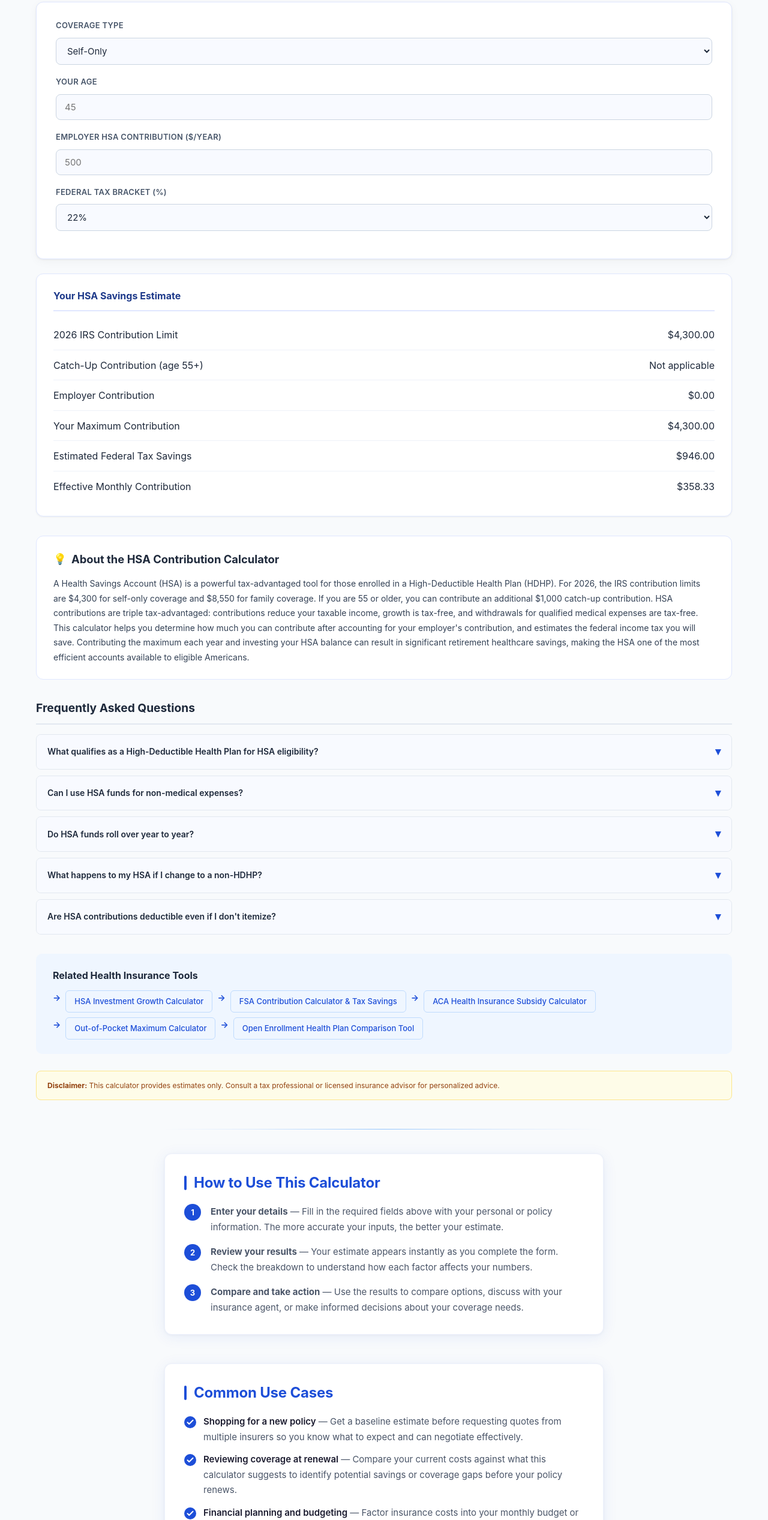
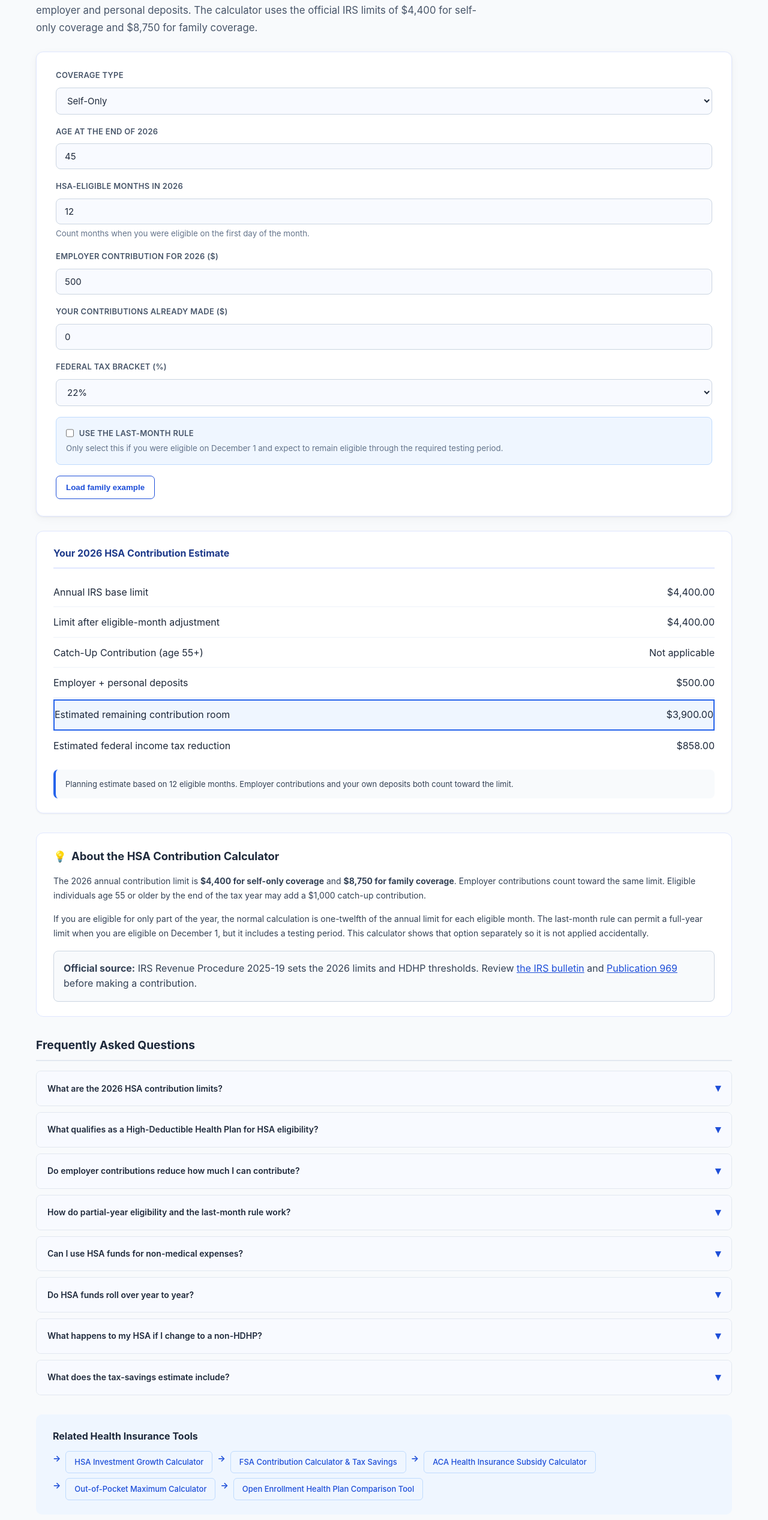
Before and after one commit to woxxxxxxxx/coveragefixpro, a website: page tools/health/hsa-contribution-calculator.html in a window 1280 px wide. Shown: the part 205-2739 px from the top of the page at 60% size. Drawn offline with Linux system fonts and the light colour scheme.

Commit message:
Correct 2026 HSA contribution calculator

```diff
--- a/tools/health/hsa-contribution-calculator.html
+++ b/tools/health/hsa-contribution-calculator.html
@@ -3,16 +3,17 @@
 <head>
 <meta charset="UTF-8">
 <meta name="viewport" content="width=device-width, initial-scale=1.0">
-<meta name="description" content="Estimate annual HSA contribution limits, employer deposits, catch-up contributions, eligible months, and family coverage planning.">
-<title>HSA Contribution Calculator 2026 | CoverageFixPro</title>
+<meta name="description" content="Calculate your 2026 HSA contribution limit after employer and personal deposits, eligible months and the age-55 catch-up. Uses official IRS limits.">
+<meta name="robots" content="index, follow">
+<title>2026 HSA Contribution Limit Calculator | CoverageFixPro</title>
 <script async src="https://www.googletagmanager.com/gtag/js?id=G-5XX4CE3YBR"></script>
 <script>window.dataLayer=window.dataLayer||[];function gtag(){dataLayer.push(arguments);}gtag('js',new Date());gtag('config','G-5XX4CE3YBR');</script>
 <link rel="icon" type="image/svg+xml" href="/favicon.svg">
 <link rel="stylesheet" href="/css/style.css">
 <link rel="stylesheet" href="/assets/css/tool-modules.css">
   <meta property="og:type" content="website">
-  <meta property="og:title" content="HSA Contribution Limit & Tax Savings Calculator 2026">
-  <meta property="og:description" content="HSA Contribution Limit & Tax Savings Calculator 2026 - Free online insurance calculator.">
+  <meta property="og:title" content="2026 HSA Contribution Limit Calculator">
+  <meta property="og:description" content="Estimate how much more you can contribute after employer deposits, personal contributions, eligible months and catch-up eligibility.">
   <meta property="og:image" content="https://coveragefixpro.com/og-image.png">
   <meta property="og:url" content="https://coveragefixpro.com/tools/health/hsa-contribution-calculator.html">
   <link rel="canonical" href="https://coveragefixpro.com/tools/health/hsa-contribution-calculator.html">
@@ -20,9 +21,9 @@
 {
   "@context": "https://schema.org",
   "@type": "WebApplication",
-  "name": "HSA Contribution Limit & Tax Savings Calculator 2026",
+  "name": "2026 HSA Contribution Limit Calculator",
   "url": "https://coveragefixpro.com/tools/health/hsa-contribution-calculator.html",
-  "description": "HSA Contribution Limit & Tax Savings Calculator 2026 - free online insurance calculator.",
+  "description": "Calculates a planning estimate of the 2026 HSA contribution limit using coverage type, eligible months, employer deposits, personal contributions and age-55 catch-up eligibility.",
   "applicationCategory": "FinanceApplication",
   "operatingSystem": "Any",
   "isAccessibleForFree": true,
@@ -49,7 +50,7 @@
       {
         "@type": "ListItem",
         "position": 3,
-        "name": "HSA Contribution Limit & Tax Savings Calculator 2026",
+        "name": "2026 HSA Contribution Limit Calculator",
         "item": "https://coveragefixpro.com/tools/health/hsa-contribution-calculator.html"
       }
     ]
@@ -57,7 +58,15 @@
 }
   </script>
 <meta name="twitter:card" content="summary_large_image">
-<style>.portfolio-skip-link{position:fixed;left:12px;top:12px;z-index:10000;padding:.65rem .9rem;background:#111827;color:#fff;border-radius:4px;transform:translateY(-160%)}.portfolio-skip-link:focus{transform:none}</style>
+<style>
+.portfolio-skip-link{position:fixed;left:12px;top:12px;z-index:10000;padding:.65rem .9rem;background:#111827;color:#fff;border-radius:4px;transform:translateY(-160%)}.portfolio-skip-link:focus{transform:none}
+.tool-intro{max-width:760px;color:#475569;font-size:1.05rem;line-height:1.75;margin:-.35rem 0 1.5rem}
+.form-group small{display:block;color:#64748b;line-height:1.45;margin-top:.35rem}.checkbox-group{grid-column:1/-1;background:#eff6ff;border:1px solid #bfdbfe;border-radius:8px;padding:1rem}.checkbox-group label{display:flex;align-items:center;gap:.55rem}.checkbox-group input{width:1.1rem;height:1.1rem}
+.example-btn{border:1px solid #1d4ed8;background:#fff;color:#1d4ed8;border-radius:7px;padding:.7rem 1rem;font-weight:700;cursor:pointer}.example-btn:hover{background:#eff6ff}
+.result-item.highlight{border:2px solid #2563eb;background:#eff6ff}.result-note{margin:1rem 0 0;padding:.85rem 1rem;background:#f8fafc;border-left:4px solid #2563eb;color:#334155;line-height:1.6}.result-note.warning{background:#fff7ed;border-left-color:#ea580c;color:#9a3412}
+.source-card{margin-top:1rem;padding:1rem;background:#f8fafc;border:1px solid #cbd5e1;border-radius:8px;color:#334155}.source-card a{color:#1d4ed8;text-decoration:underline}
+@media(max-width:640px){.tool-intro{font-size:.98rem}.calculator-box{padding:1rem}.result-grid{grid-template-columns:1fr}.example-btn{width:100%}}
+</style>
 </head>
 <body>
 <a class="portfolio-skip-link" href="#main-content">Skip to main content</a>
@@ -68,7 +77,8 @@
 </div></header>
 <main id="main-content">
 <nav class="breadcrumb"><a href="/">Home</a> &gt; <a href="/tools/health/">Health Insurance</a> &gt; HSA Contribution Calculator</nav>
-<h1>HSA Contribution Limit & Tax Savings Calculator 2026</h1>
+<h1>2026 HSA Contribution Limit Calculator</h1>
+<p class="tool-intro">Estimate the maximum you may contribute for 2026 and how much room remains after employer and personal deposits. The calculator uses the official IRS limits of $4,400 for self-only coverage and $8,750 for family coverage.</p>
 <div class="calculator-box">
   <div class="form-group">
     <label for="coverage_type">Coverage Type</label>
@@ -78,12 +88,21 @@
     </select>
   </div>
   <div class="form-group">
-    <label for="age">Your Age</label>
-    <input type="number" id="age" placeholder="45" oninput="calculate()">
+    <label for="age">Age at the end of 2026</label>
+    <input type="number" id="age" min="0" max="120" value="45" oninput="calculate()">
   </div>
   <div class="form-group">
-    <label for="employer_contribution">Employer HSA Contribution ($/year)</label>
-    <input type="number" id="employer_contribution" placeholder="500" oninput="calculate()">
+    <label for="eligible_months">HSA-eligible months in 2026</label>
+    <input type="number" id="eligible_months" min="1" max="12" value="12" oninput="calculate()">
+    <small>Count months when you were eligible on the first day of the month.</small>
+  </div>
+  <div class="form-group">
+    <label for="employer_contribution">Employer contribution for 2026 ($)</label>
+    <input type="number" id="employer_contribution" min="0" step="0.01" value="500" oninput="calculate()">
+  </div>
+  <div class="form-group">
+    <label for="personal_contribution">Your contributions already made ($)</label>
+    <input type="number" id="personal_contribution" min="0" step="0.01" value="0" oninput="calculate()">
   </div>
   <div class="form-group">
     <label for="tax_bracket">Federal Tax Bracket (%)</label>
@@ -95,29 +114,40 @@
       <option value="37">37%</option>
     </select>
   </div>
+  <div class="form-group checkbox-group">
+    <label><input type="checkbox" id="last_month_rule" onchange="calculate()"> Use the last-month rule</label>
+    <small>Only select this if you were eligible on December 1 and expect to remain eligible through the required testing period.</small>
+  </div>
+  <button type="button" class="example-btn" id="load-example">Load family example</button>
 </div>
 <div class="result-box" id="results" style="display:none">
-  <h2>Your HSA Savings Estimate</h2>
+  <h2>Your 2026 HSA Contribution Estimate</h2>
   <div class="result-grid">
-    <div class="result-item"><span class="label">2026 IRS Contribution Limit</span><span class="value" id="irs_limit"></span></div>
+    <div class="result-item"><span class="label">Annual IRS base limit</span><span class="value" id="irs_limit"></span></div>
+    <div class="result-item"><span class="label">Limit after eligible-month adjustment</span><span class="value" id="adjusted_limit"></span></div>
     <div class="result-item"><span class="label">Catch-Up Contribution (age 55+)</span><span class="value" id="catchup"></span></div>
-    <div class="result-item"><span class="label">Employer Contribution</span><span class="value" id="emp_contrib"></span></div>
-    <div class="result-item"><span class="label">Your Maximum Contribution</span><span class="value" id="max_contrib"></span></div>
-    <div class="result-item"><span class="label">Estimated Federal Tax Savings</span><span class="value" id="tax_savings"></span></div>
-    <div class="result-item"><span class="label">Effective Monthly Contribution</span><span class="value" id="monthly_contrib"></span></div>
+    <div class="result-item"><span class="label">Employer + personal deposits</span><span class="value" id="contributed"></span></div>
+    <div class="result-item highlight"><span class="label">Estimated remaining contribution room</span><span class="value" id="max_contrib"></span></div>
+    <div class="result-item"><span class="label">Estimated federal income tax reduction</span><span class="value" id="tax_savings"></span></div>
   </div>
+  <p id="result_note" class="result-note"></p>
 </div>
 <div class="description">
   <h2>About the HSA Contribution Calculator</h2>
-  <p>A Health Savings Account (HSA) is a powerful tax-advantaged tool for those enrolled in a High-Deductible Health Plan (HDHP). For 2026, the IRS contribution limits are $4,300 for self-only coverage and $8,550 for family coverage. If you are 55 or older, you can contribute an additional $1,000 catch-up contribution. HSA contributions are triple tax-advantaged: contributions reduce your taxable income, growth is tax-free, and withdrawals for qualified medical expenses are tax-free. This calculator helps you determine how much you can contribute after accounting for your employer's contribution, and estimates the federal income tax you will save. Contributing the maximum each year and investing your HSA balance can result in significant retirement healthcare savings, making the HSA one of the most efficient accounts available to eligible Americans.</p>
+  <p>The 2026 annual contribution limit is <strong>$4,400 for self-only coverage</strong> and <strong>$8,750 for family coverage</strong>. Employer contributions count toward the same limit. Eligible individuals age 55 or older by the end of the tax year may add a $1,000 catch-up contribution.</p>
+  <p>If you are eligible for only part of the year, the normal calculation is one-twelfth of the annual limit for each eligible month. The last-month rule can permit a full-year limit when you are eligible on December 1, but it includes a testing period. This calculator shows that option separately so it is not applied accidentally.</p>
+  <div class="source-card"><strong>Official source:</strong> IRS Revenue Procedure 2025-19 sets the 2026 limits and HDHP thresholds. Review <a href="https://www.irs.gov/irb/2025-21_IRB" rel="noopener" target="_blank">the IRS bulletin</a> and <a href="https://www.irs.gov/publications/p969" rel="noopener" target="_blank">Publication 969</a> before making a contribution.</div>
 </div>
 <div class="faq">
   <h2>Frequently Asked Questions</h2>
-  <details><summary>What qualifies as a High-Deductible Health Plan for HSA eligibility?</summary><p>For 2026, an HDHP must have a minimum deductible of $1,650 for self-only or $3,300 for family coverage, and maximum out-of-pocket limits of $8,300 for self-only or $16,600 for family coverage.</p></details>
+  <details><summary>What are the 2026 HSA contribution limits?</summary><p>The IRS limit is $4,400 for self-only HDHP coverage and $8,750 for family HDHP coverage. Employer deposits are included in these totals. Eligible people age 55 or older may add a $1,000 catch-up contribution.</p></details>
+  <details><summary>What qualifies as a High-Deductible Health Plan for HSA eligibility?</summary><p>For 2026, the general HDHP minimum deductible is $1,700 for self-only coverage or $3,400 for family coverage. The maximum out-of-pocket amount is $8,500 for self-only coverage or $17,000 for family coverage. Other eligibility rules and statutory exceptions can apply.</p></details>
+  <details><summary>Do employer contributions reduce how much I can contribute?</summary><p>Yes. Employer and employee contributions share the same annual limit. Enter both employer deposits and your own contributions so the calculator can estimate the remaining room.</p></details>
+  <details><summary>How do partial-year eligibility and the last-month rule work?</summary><p>Without the last-month rule, the annual limit is generally prorated by eligible months. The last-month rule may allow a full-year limit if you are eligible on December 1, but you must remain eligible during the testing period or additional tax consequences can apply.</p></details>
   <details><summary>Can I use HSA funds for non-medical expenses?</summary><p>Yes, but withdrawals for non-medical expenses before age 65 are subject to income tax plus a 20% penalty. After age 65, non-medical withdrawals are taxed as ordinary income (like a traditional IRA) with no penalty.</p></details>
-  <details><summary>Do HSA funds roll over year to year?</summary><p>Yes. Unlike Flexible Spending Accounts (FSAs), HSA funds never expire. Your balance rolls over indefinitely, and you can invest it once your balance exceeds a threshold set by your HSA provider.</p></details>
+  <details><summary>Do HSA funds roll over year to year?</summary><p>Yes. HSA balances generally carry forward. Investment availability and minimum cash-balance requirements depend on the account provider.</p></details>
   <details><summary>What happens to my HSA if I change to a non-HDHP?</summary><p>You keep your existing HSA balance and can continue to use it for qualified medical expenses tax-free. However, you cannot make new contributions until you are again enrolled in an HDHP.</p></details>
-  <details><summary>Are HSA contributions deductible even if I don't itemize?</summary><p>Yes. HSA contributions made directly (not through payroll) are an above-the-line deduction, meaning you can deduct them even if you take the standard deduction. Payroll contributions are excluded from income entirely.</p></details>
+  <details><summary>What does the tax-savings estimate include?</summary><p>It multiplies remaining contribution room by the selected federal income tax rate. It does not calculate state taxes, payroll-tax treatment, deductions already claimed, excess-contribution penalties or individual tax circumstances.</p></details>
 </div>
 <div class="related-tools">
   <h2>Related Health Insurance Tools</h2>
@@ -133,58 +163,87 @@
 
 <div class="tool-content-modules">
   <div class="tool-info-card">
-    <h2 class="tool-info-title">How to Use This Calculator</h2>
+    <h2 class="tool-info-title">How to Use the HSA Calculator</h2>
     <ol class="tool-steps">
-      <li><strong>Enter your details</strong> &mdash; Fill in the required fields above with your personal or policy information. The more accurate your inputs, the better your estimate.</li>
-      <li><strong>Review your results</strong> &mdash; Your estimate appears instantly as you complete the form. Check the breakdown to understand how each factor affects your numbers.</li>
-      <li><strong>Compare and take action</strong> &mdash; Use the results to compare options, discuss with your insurance agent, or make informed decisions about your coverage needs.</li>
+      <li><strong>Choose coverage</strong> &mdash; Select self-only or family coverage and enter your age at the end of 2026.</li>
+      <li><strong>Count eligible months</strong> &mdash; Include months when you were HSA eligible on the first day of the month.</li>
+      <li><strong>Enter all deposits</strong> &mdash; Add employer contributions and your own contributions already made for 2026.</li>
+      <li><strong>Review remaining room</strong> &mdash; Compare the result with account records before making another deposit.</li>
     </ol>
   </div>
   <div class="tool-info-card">
-    <h2 class="tool-info-title">Common Use Cases</h2>
+    <h2 class="tool-info-title">Checks Before Contributing</h2>
     <ul class="tool-use-cases">
-      <li><strong>Shopping for a new policy</strong> &mdash; Get a baseline estimate before requesting quotes from multiple insurers so you know what to expect and can negotiate effectively.</li>
-      <li><strong>Reviewing coverage at renewal</strong> &mdash; Compare your current costs against what this calculator suggests to identify potential savings or coverage gaps before your policy renews.</li>
-      <li><strong>Financial planning and budgeting</strong> &mdash; Factor insurance costs into your monthly budget or long-term financial plan with realistic estimates rather than guesswork.</li>
+      <li>Confirm that your plan and other coverage make you HSA eligible for each month counted.</li>
+      <li>Include deposits made by every employer and contributions made to all HSAs in your name.</li>
+      <li>Coordinate family contributions and separate catch-up contributions with a spouse when applicable.</li>
+      <li>Do not rely on the last-month rule without understanding its testing period.</li>
     </ul>
   </div>
 </div>
 </main>
 
   <section class="about-section" style="margin-top:32px;padding:24px;background:#f0f7ff;border-radius:10px;border:1px solid #dbeafe">
-    <h2>About This HSA Contribution Limit & Tax Savings Calculator 2026</h2>
-    <p>The <strong>HSA Contribution Limit & Tax Savings Calculator 2026</strong> helps you make smarter insurance decisions by turning complex coverage variables into clear, actionable numbers. Simply enter your details above and the calculator instantly shows you realistic estimates based on the key factors that insurers use to determine your costs.</p>
-    <p>Insurance professionals, financial planners, and consumers alike use health insurance calculators to benchmark costs, identify savings opportunities, and make informed coverage decisions. Rather than relying on guesswork or generic industry averages, this calculator applies the specific inputs you provide to generate a range that reflects your situation.</p>
-    <p>When interpreting results, keep in mind that actual health insurance premiums depend on many additional factors &mdash; including your credit history, exact location, prior claims, and the specific insurer's underwriting guidelines. The figures here represent a realistic estimate range, not a guaranteed quote. Use them as a starting point for conversations with licensed agents who can provide binding quotes from multiple carriers.</p>
-    <p>For the most accurate results, have your current policy documents nearby when entering inputs. Compare the output with at least two or three actual quotes to see how well the estimate aligns with real-world pricing in your market. Estimates can vary significantly by state and insurer, so shopping around remains the single most effective way to reduce your health insurance costs.</p>
+    <h2>Limits and assumptions</h2>
+    <p>This is a federal planning estimate, not tax advice. It assumes one coverage tier for the eligible months entered and does not model midyear changes between self-only and family coverage, married-spouse allocation rules, Medicare enrollment, inherited HSAs, qualified HSA funding distributions or correction of excess contributions.</p>
+    <p>The federal income tax estimate is illustrative and does not include state tax, payroll tax, investment growth or future withdrawals. Verify the final amount with Form 8889 instructions, your HSA custodian and a qualified tax professional.</p>
   </section>
 <footer><div class="footer-inner"><div class="footer-links"><a href="/about.html">About</a><a href="/about.html#privacy">Privacy Policy</a><a href="/about.html#terms">Terms</a>
       <a href="../../editorial-policy.html">Editorial Policy</a>
-    </div><p>© 2026 CoverageFixPro. All rights reserved.</p><p>Results are estimates only. Consult a licensed insurance professional for actual quotes.</p></div>
+    </div><p>&copy; 2026 CoverageFixPro. All rights reserved.</p><p>Results are planning estimates only. Verify tax and eligibility details before contributing.</p></div>
 </footer>
 <button id="btt" onclick="window.scrollTo({top:0,behavior:'smooth'})" title="Back to top">&#8679;</button>
 <script src="/js/main.js"></script>
 <script>
 function fmt(n){return '$'+n.toFixed(2).replace(/\B(?=(\d{3})+(?!\d))/g,',');}
+function clamp(n,min,max){return Math.min(max,Math.max(min,n));}
 function calculate(){
   const type=document.getElementById('coverage_type').value;
-  const age=parseInt(document.getElementById('age').value)||0;
-  const emp=parseFloat(document.getElementById('employer_contribution').value)||0;
+  const age=clamp(parseInt(document.getElementById('age').value)||0,0,120);
+  const months=clamp(parseInt(document.getElementById('eligible_months').value)||1,1,12);
+  const useLastMonth=document.getElementById('last_month_rule').checked;
+  const emp=Math.max(0,parseFloat(document.getElementById('employer_contribution').value)||0);
+  const personal=Math.max(0,parseFloat(document.getElementById('personal_contribution').value)||0);
   const bracket=parseInt(document.getElementById('tax_bracket').value);
-  const base_limit=type==='self'?4300:8550;
+  const base_limit=type==='self'?4400:8750;
   const catchup=age>=55?1000:0;
-  const total_limit=base_limit+catchup;
-  const your_max=Math.max(0,total_limit-emp);
+  const annual_limit=base_limit+catchup;
+  const adjusted_limit=useLastMonth?annual_limit:annual_limit*(months/12);
+  const contributed=emp+personal;
+  const your_max=Math.max(0,adjusted_limit-contributed);
   const tax_savings=your_max*(bracket/100);
   document.getElementById('irs_limit').textContent=fmt(base_limit);
-  document.getElementById('catchup').textContent=catchup>0?fmt(catchup):'Not applicable';
-  document.getElementById('emp_contrib').textContent=fmt(emp);
+  document.getElementById('adjusted_limit').textContent=fmt(adjusted_limit);
+  document.getElementById('catchup').textContent=catchup>0?fmt(useLastMonth?catchup:catchup*(months/12)):'Not applicable';
+  document.getElementById('contributed').textContent=fmt(contributed);
   document.getElementById('max_contrib').textContent=fmt(your_max);
   document.getElementById('tax_savings').textContent=fmt(tax_savings);
-  document.getElementById('monthly_contrib').textContent=fmt(your_max/12);
+  const note=document.getElementById('result_note');
+  if(contributed>adjusted_limit){
+    note.className='result-note warning';
+    note.textContent='Entered deposits exceed this estimated limit by '+fmt(contributed-adjusted_limit)+'. Stop before contributing more and review correction rules with your HSA custodian or tax professional.';
+  }else if(useLastMonth){
+    note.className='result-note warning';
+    note.textContent='This result uses the last-month rule. Confirm December 1 eligibility and the testing-period requirement before relying on the full-year limit.';
+  }else{
+    note.className='result-note';
+    note.textContent='Planning estimate based on '+months+' eligible month'+(months===1?'':'s')+'. Employer contributions and your own deposits both count toward the limit.';
+  }
   document.getElementById('results').style.display='block';
 }
 calculate();
+
+document.getElementById('load-example').addEventListener('click',function(){
+  document.getElementById('coverage_type').value='family';
+  document.getElementById('age').value='57';
+  document.getElementById('eligible_months').value='12';
+  document.getElementById('employer_contribution').value='1500';
+  document.getElementById('personal_contribution').value='3000';
+  document.getElementById('tax_bracket').value='24';
+  document.getElementById('last_month_rule').checked=false;
+  calculate();
+  if(typeof gtag==='function')gtag('event','hsa_example_loaded');
+});
 
 window.addEventListener('scroll',function(){var b=document.getElementById('btt');if(b)b.classList.toggle('show',window.scrollY>300);});
 </script>
```
